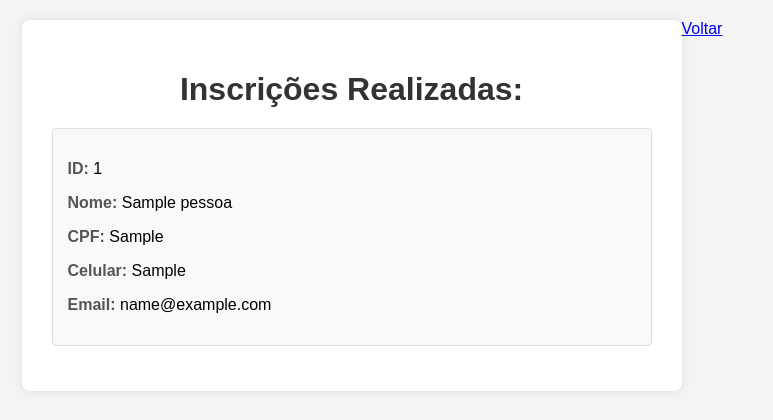
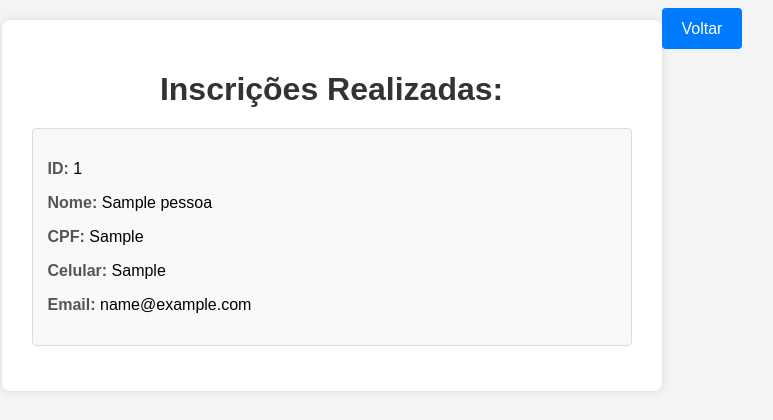
Before and after one commit to letty493/pf-4try-UpHtml, a PHP site: page /resumo.php in a window 1280 px wide. Shown: the top 420 px of the page, without its empty margins (268-1041 px from the left). Run offline with PHP 8.4, Linux system fonts and the light colour scheme; tables that the repository leaves empty or names only in its code hold one stand-in row (values such as "Sample post").

Commit message:
Update resumo.php

```diff
--- a/resumo.php
+++ b/resumo.php
@@ -47,6 +47,32 @@
         .no-results {
             text-align: center;
             color: #777;
+        }
+
+        .back-button-container {
+            text-align: center;
+        }
+
+        .back-button {
+            background-color: #007bff;
+            color: white;
+            padding: 12px 20px;
+            border: none;
+            border-radius: 4px;
+            cursor: pointer;
+            font-size: 16px;
+            text-decoration: none;
+            transition: background-color 0.3s ease;
+        }
+
+        .back-button:hover {
+            background-color: #0056b3;
+        }
+
+        .error {
+            color: red;
+            text-align: center;
+            margin-top: 10px;
         }
     </style>
 </head>
```
